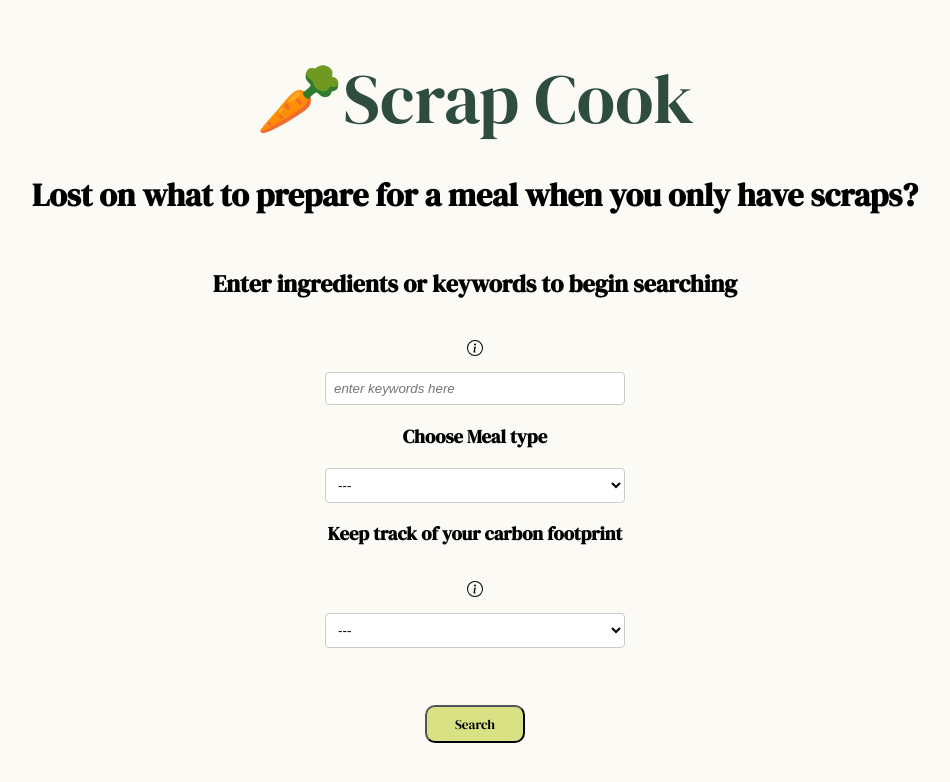
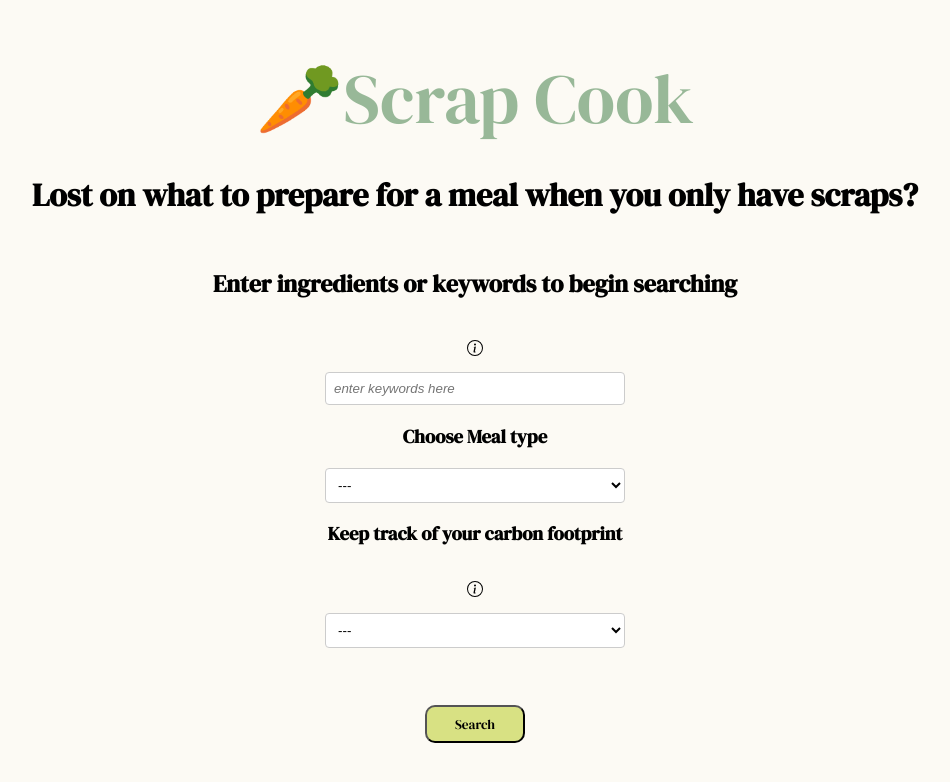
Before and after one commit to Anahisv23/ScrappyFoodApp, a React (Create React App) app in the folder scrappyfoodapp/: page / in a window 1280 px wide. In both pictures the pointer is over the link "🥕Scrap Cook". Shown: the top 782 px of the page, without its empty margins (165-1115 px from the left). Built offline with nearby package versions, Linux system fonts and the light colour scheme.

Commit message:
added hover to buttons and links

```diff
--- a/scrappyfoodapp/src/App.css
+++ b/scrappyfoodapp/src/App.css
@@ -14,6 +14,14 @@ body {
 
 img {
   border-radius: 5px;
+}
+
+a:hover {
+  color: rgb(152, 184, 152);
+}
+
+button:hover {
+  background-color: rgb(152, 184, 152);
 }
 
 .home-h2 {
```
